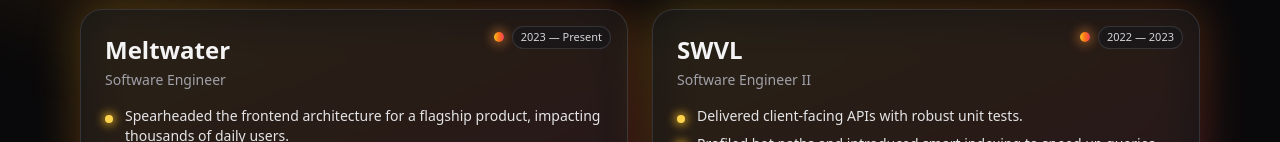
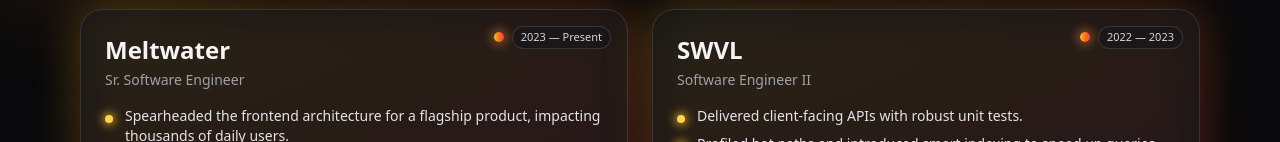
Before and after one commit to mohanish35/mohanish-website, a Next.js app: page / in a window 1280 px wide. Shown: the part 810-952 px from the top of the page. Built offline with nearby package versions, Linux system fonts and the light colour scheme.

Commit message:
meltwater job title

```diff
--- a/pages/index.tsx
+++ b/pages/index.tsx
@@ -1113,7 +1113,7 @@
           const experiences: Exp[] = [
             {
               company: "Meltwater",
-              role: "Software Engineer",
+              role: "Sr. Software Engineer",
               period: "2023 — Present",
               bullets: [
                 "Spearheaded the frontend architecture for a flagship product, impacting thousands of daily users.",
```
